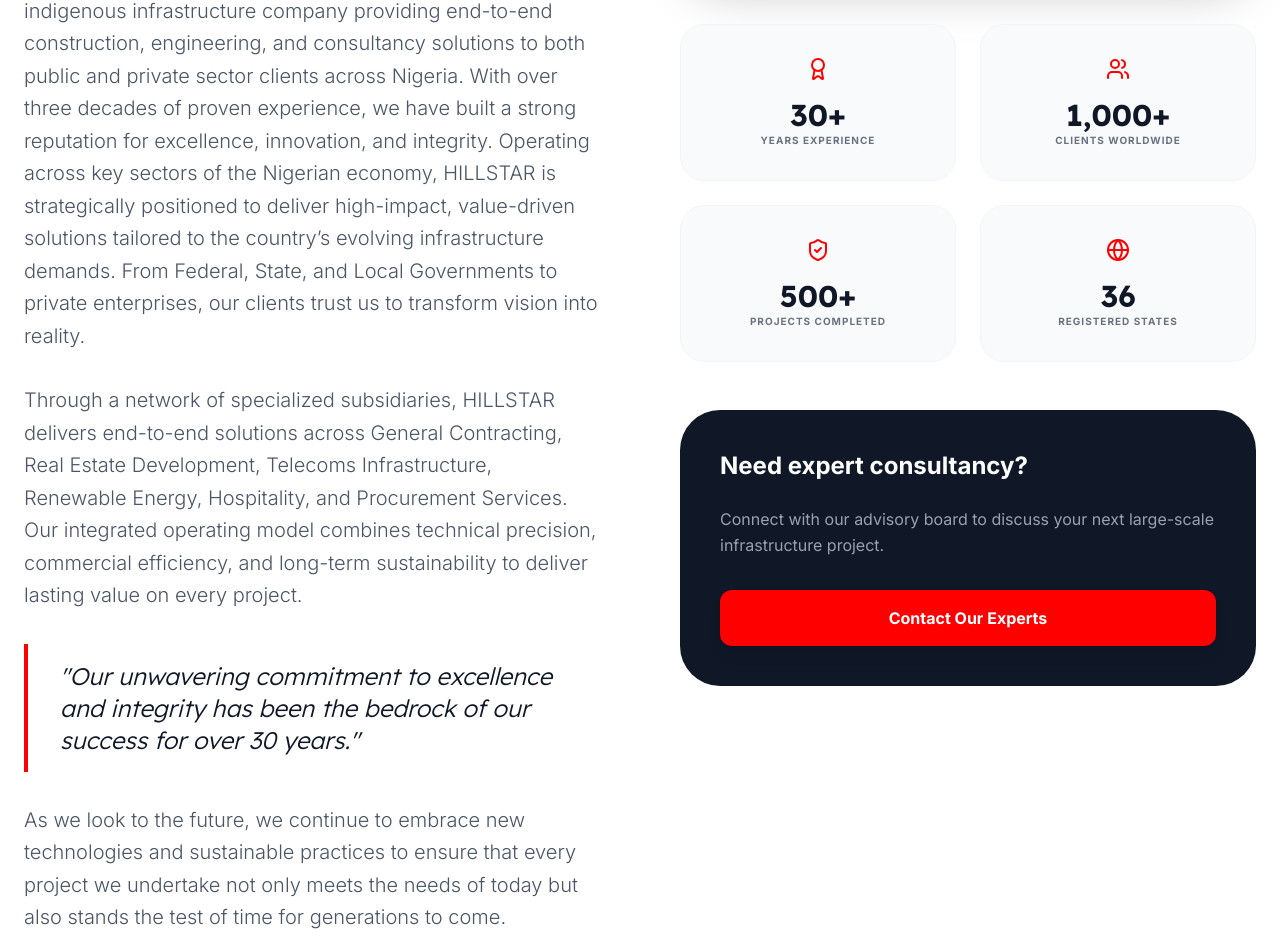
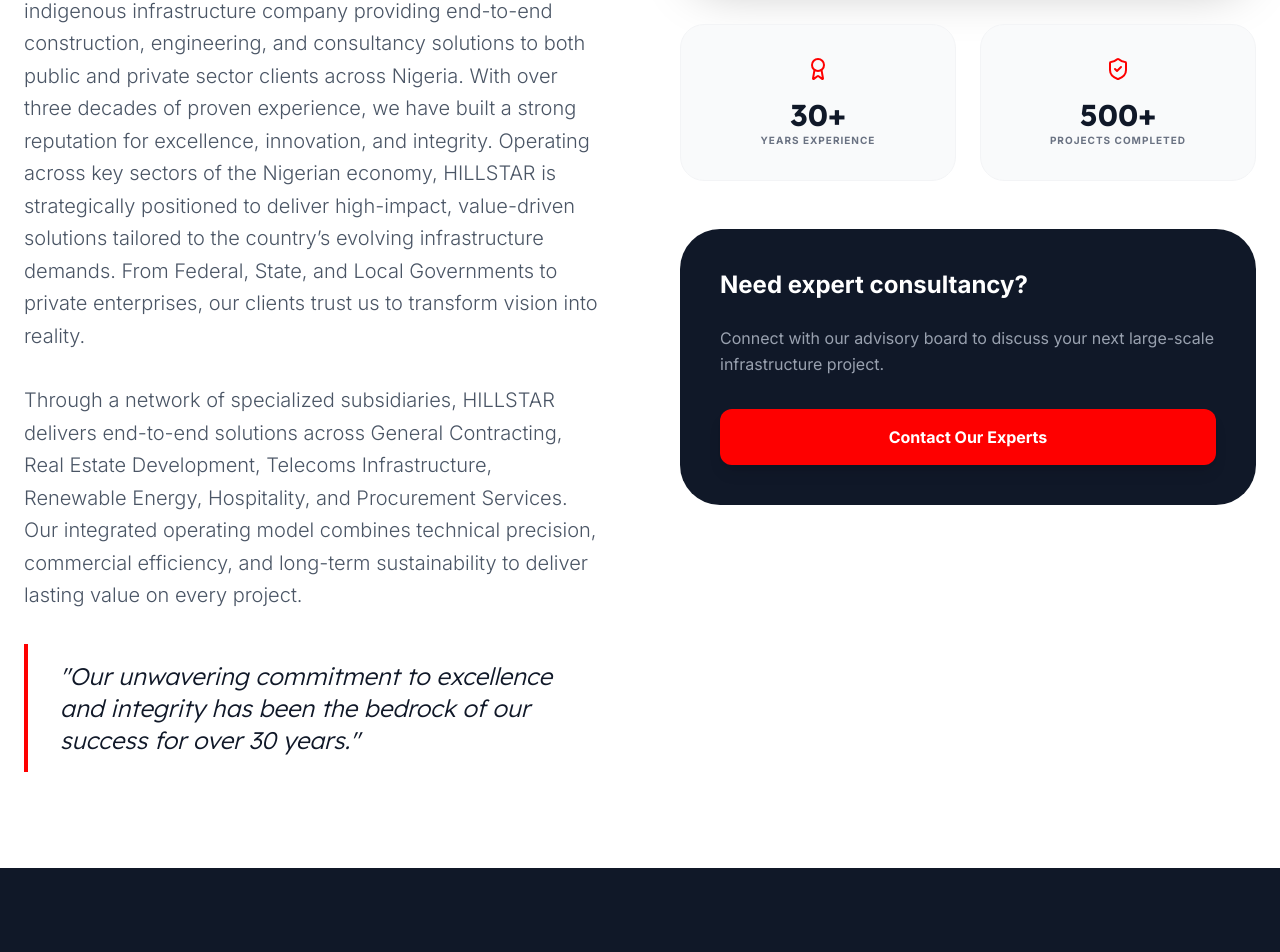
Before and after one commit to Olaiyanu/hillstar, a React (Vite) app: page /about in a window 1280 px wide. Shown: the part 656-1608 px from the top of the page. Built offline with nearby package versions, Linux system fonts and the light colour scheme.

Commit message:
updated the about us

```diff
--- a/src/components/About.tsx
+++ b/src/components/About.tsx
@@ -6,9 +6,7 @@
 const About = () => {
   const stats = [
     { icon: <Award size={24} />, value: '30+', label: 'Years Experience' },
-    { icon: <Users size={24} />, value: '1,000+', label: 'Clients Worldwide' },
-    { icon: <ShieldCheck size={24} />, value: '500+', label: 'Projects Completed' },
-    { icon: <Globe size={24} />, value: '36', label: 'Registered States' },
+    { icon: <ShieldCheck size={24} />, value: '150+', label: 'Projects Completed' },
   ];
 
   return (
--- a/src/pages/AboutPage.tsx
+++ b/src/pages/AboutPage.tsx
@@ -12,9 +12,7 @@
 
   const stats = [
     { icon: <Award size={24} />, value: '30+', label: 'Years Experience' },
-    { icon: <Users size={24} />, value: '1,000+', label: 'Clients Worldwide' },
     { icon: <ShieldCheck size={24} />, value: '500+', label: 'Projects Completed' },
-    { icon: <Globe size={24} />, value: '36', label: 'Registered States' },
   ];
 
   return (
@@ -50,9 +48,6 @@
               <blockquote className="border-l-4 border-primary pl-8 py-4 italic text-2xl text-gray-900 font-display">
                 "Our unwavering commitment to excellence and integrity has been the bedrock of our success for over 30 years."
               </blockquote>
-              <p>
-                As we look to the future, we continue to embrace new technologies and sustainable practices to ensure that every project we undertake not only meets the needs of today but also stands the test of time for generations to come.
-              </p>
             </div>
           </div>
 
```
